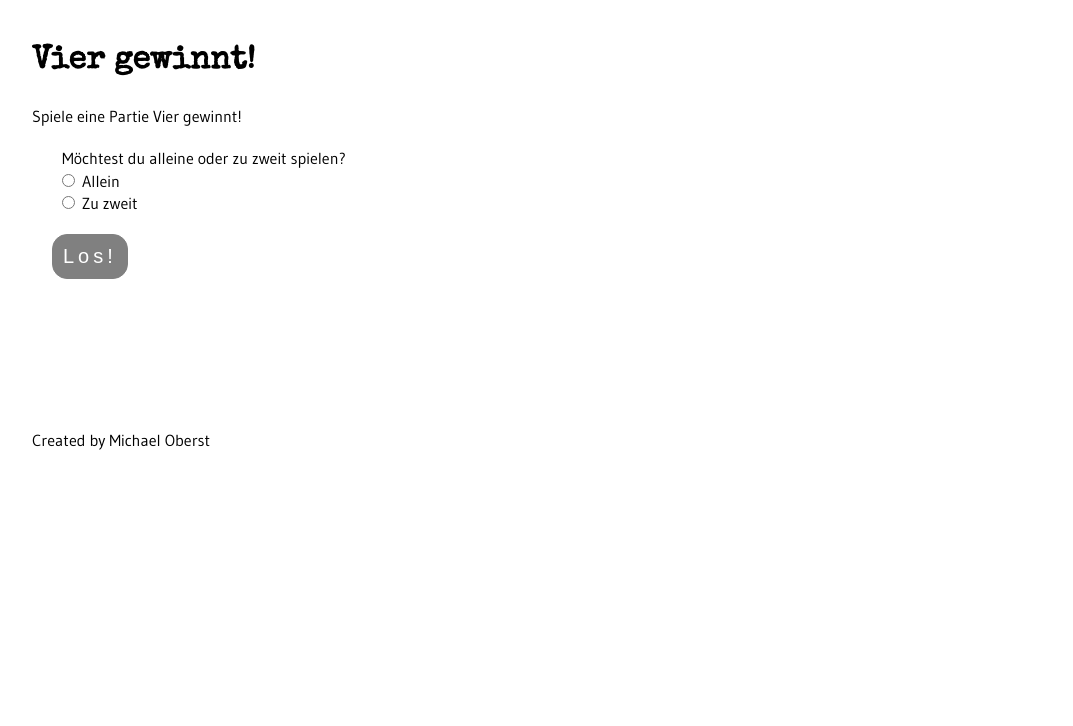
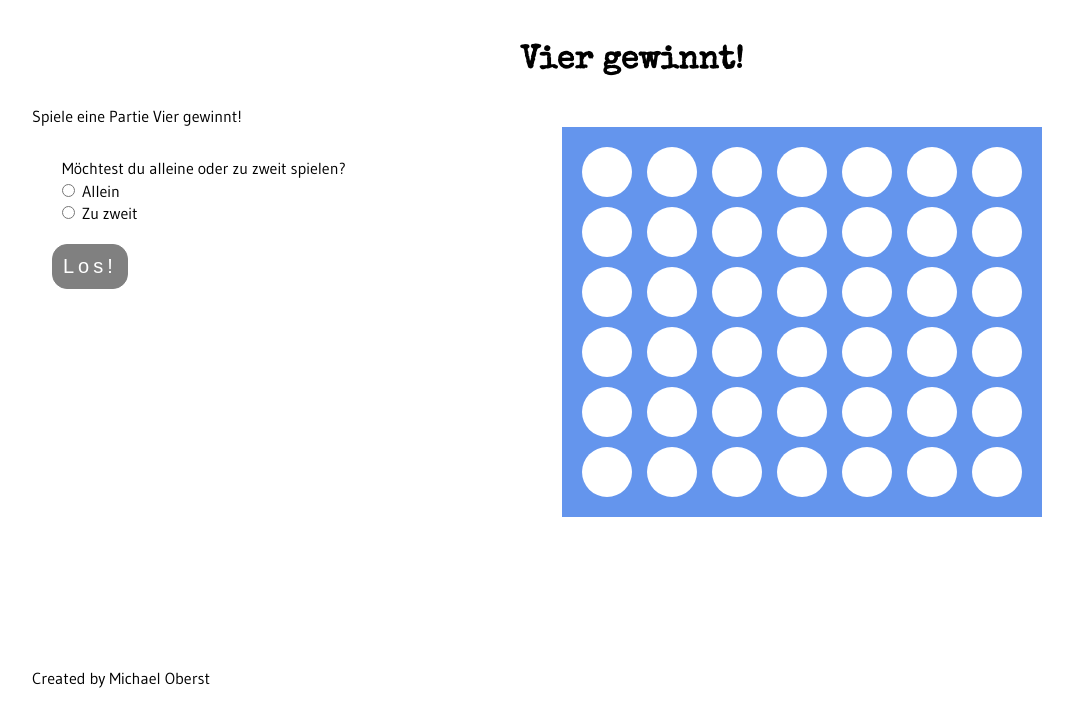
Before and after one commit to miob1781/vier-gewinnt, a React (Create React App) app: page / in a window 1280 px wide. Shown: the top 726 px of the page, without its empty margins (8-1081 px from the left). Built offline with nearby package versions, Linux system fonts and the light colour scheme.

Commit message:
add functionality for spiel

```diff
--- a/src/App.css
+++ b/src/App.css
@@ -13,6 +13,11 @@ html, body {
 h1 {
   font-family: Special Elite, Garamond, sans-serif;
   margin-bottom: 20px;
+  text-align: center;
+}
+
+main {
+  display: flex;
 }
 
 footer {
--- a/src/App.js
+++ b/src/App.js
@@ -3,8 +3,8 @@ import React from 'react';
 // import { Counter } from './features/counter/Counter';
 
 import {Menue} from './features/Menue/menue.js';
-// import {Anzeige} from './Anzeige/anzeige.js';
-// import {Spiel} from './Spiel/spiel.js';
+// import {Anzeige} from './features/Anzeige/anzeige.js';
+import {Spiel} from './features/Spiel/spiel.js';
 import './App.css';
 
 function App() {
@@ -60,8 +60,8 @@ function App() {
       </header>
       <main>
         <Menue /> {/*
-        <Anzeige />
-        <Spiel /> */}
+        <Anzeige /> */
+        <Spiel />}
       </main>
       <footer>
         <p>Created by Michael Oberst</p>
--- a/src/features/Menue/Menue.css
+++ b/src/features/Menue/Menue.css
@@ -1,4 +1,7 @@
-div {
+.menue {
+    display: inline-block;
+    max-width: 500px;
+    width: 40%;
     margin-top: 20px;
 }
 
@@ -20,7 +23,7 @@ label {
     padding: 0 7px;
 }
 
-input[type='submit'] {
+#los {
     background-color: rgb(0, 180, 0);
     color: #FFFFFF;
     font-size: 20px;
@@ -32,16 +35,16 @@ input[type='submit'] {
     letter-spacing: 0.2em;
 }
 
-input[type='submit']:hover {
+#los:hover {
     text-decoration: underline;
     cursor: pointer;
 }
 
-input[type='submit']:active {
+#los:active {
     background-color: green;
 }
 
-input[type='submit']:disabled {
+#los:disabled {
     background-color: grey;
     text-decoration: none;
     cursor: inherit;
--- a/src/features/Menue/Menue.js
+++ b/src/features/Menue/Menue.js
@@ -2,11 +2,10 @@ import './menue.css';
 import { Spielmodus } from './spielmodus.js';
 import { Farbe } from './farbe.js';
 import { Submission } from './submission.js';
-import { Anzeige } from '../Anzeige/anzeige.js';
 
 export const Menue = () => {
     return (
-        <div>
+        <div className='menue'>
             <form>
                 <Spielmodus />
                 <Farbe />
--- a/src/features/Menue/farbe.js
+++ b/src/features/Menue/farbe.js
@@ -8,14 +8,13 @@ export const Farbe = () => {
 
     const handleFarbeInput = () => {
         const farbe = document.querySelector('input[name="farbe"]:checked').value;
-        const los = document.querySelector('input[type="submit"]');
+        const los = document.getElementById("los");
         dispatch(toggleFarbe(farbe))
-        dispatch(toggleIsReady())
         los.disabled = false
     }
 
     return (
-        <div style={displayFarbe}>
+        <div className='farbe' style={displayFarbe}>
             <p>Wen möchtest du spielen?</p>
             <input type='radio' id='gelb' value='gelb' name='farbe' onChange={handleFarbeInput} />
             <label for='gelb'>Gelb</label>
--- a/src/features/Menue/spielmodus.js
+++ b/src/features/Menue/spielmodus.js
@@ -1,5 +1,4 @@
 import {useDispatch, useSelector} from 'react-redux'
-import { store } from '../../app/store.js'
 import {toggleSpielmodus} from './menueSlice.js'
 
 export const Spielmodus = () => {
--- a/src/features/Menue/submission.js
+++ b/src/features/Menue/submission.js
@@ -4,11 +4,11 @@ import {toggleIsReady} from './menueSlice.js'
 export const Submission = () => {
     const dispatch = useDispatch()
 
-    const handleSubmissionInput = () => {
+    const handleSubmissionInput = (e) => {
         dispatch(toggleIsReady())
     }
 
     return (
-        <input type='submit' value='Los!' onChange={handleSubmissionInput} disabled />
+        <button type='button' id='los' onChange={handleSubmissionInput} disabled>Los!</button>
     )
 }
--- a/src/features/Spiel/Spiel.css
+++ b/src/features/Spiel/Spiel.css
@@ -0,0 +1,31 @@
+.spiel {
+    display: inline-grid;
+    width: 480px;
+    height: 390px;
+    background-color: cornflowerblue;
+    margin: 0 50px;
+    padding: 20px;
+    grid-template-columns: repeat(7, 50px);
+    grid-template-rows: repeat(6, 50px);
+    gap: 10px 15px;
+    z-index: 1;
+}
+
+.feld {
+    background-color: white;
+    border-radius: 50%;
+    z-index: 2;
+}
+
+/*
+.overlay {
+    background-color: black;
+    opacity: 0.5;
+    position: absolute;
+    height: 390px;
+    width: 50px;
+    bottom: 98px;
+    right: 689px;
+    visibility: visible;
+    z-index: 3;
+} */
--- a/src/features/Spiel/Spiel.js
+++ b/src/features/Spiel/Spiel.js
@@ -1 +1,33 @@
 import './spiel.css';
+import {Feld} from './feld.js'
+import {changeFarbe} from './spielSlice.js'
+
+export const Spiel = () => {
+    const generateFelder = () => {
+        let felderArray = []
+        let id = 0
+        let row, col
+
+        for (let i=1; i<7; i++) {
+            row = i
+            for (let j=1; j<8; j++) {
+                col = j
+                id++
+                let feld = <Feld
+                    id={id}
+                    row={row}
+                    col={col} />
+                felderArray.push(feld)
+            }
+        }
+        return felderArray
+    }
+
+    const felder = generateFelder()
+
+    return (
+        <div className='spiel'>
+            {felder}
+        </div>
+    )
+}
--- /dev/null
+++ b/src/features/Spiel/feld.js
@@ -0,0 +1,29 @@
+export const Feld = (props) => {
+    const className = 'feld' + ' row' + props.row + ' col' + props.col
+    const gridArea = `${props.row} / ${props.col} / ${props.row} / ${props.col}`
+    const style = {gridArea: gridArea}
+
+    const handleMouseOver = ({target}) => {
+        target.style.cursor = 'pointer'
+        target.style.backgroundColor = 'red'
+    }
+
+    const handleMouseOut = ({target}) => {
+        target.style.backgroundColor = 'white'
+    }
+
+    const handleClick = () => {
+
+    }
+
+    return (
+        <div
+            key={props.id}
+            className={className}
+            style={style}
+            onMouseOver={handleMouseOver}
+            onMouseOut={handleMouseOut}
+            onClick={handleClick}
+        ></div>
+    )
+}
--- a/src/features/Spiel/spielSlice.js
+++ b/src/features/Spiel/spielSlice.js
@@ -1,13 +1,34 @@
 import { createSlice } from '@reduxjs/toolkit'
+
+let initialState = {}
+for (let i=1; i>43; i++) {
+    let feldKey = ['feld' + i]
+    let row = Math.floor(i / 7) + 1
+    let col
+    if (i % 6 === 0) {
+        col = 6
+    } else {
+        col = i % 6
+    }
+
+    initialState[feldKey] = {
+        feld: feldKey,
+        row: row,
+        col: col,
+        farbe: 'leer'
+    }
+}
 
 export const spielSlice = createSlice({
     name: 'spiel',
-    initialState: {
-
-    },
+    initialState: initialState,
     reducers: {
-
+        changeFarbe: (state, action) => {
+            const feldKey = action.payload.feld
+            state[feldKey].farbe = action.payload.farbe
+        }
     }
 })
 
 export default spielSlice.reducer
+export const {changeFarbe} = spielSlice.actions
```
Also changed, not shown: src/features/Spiel/overlay.js (added, +18 -0 lines).
